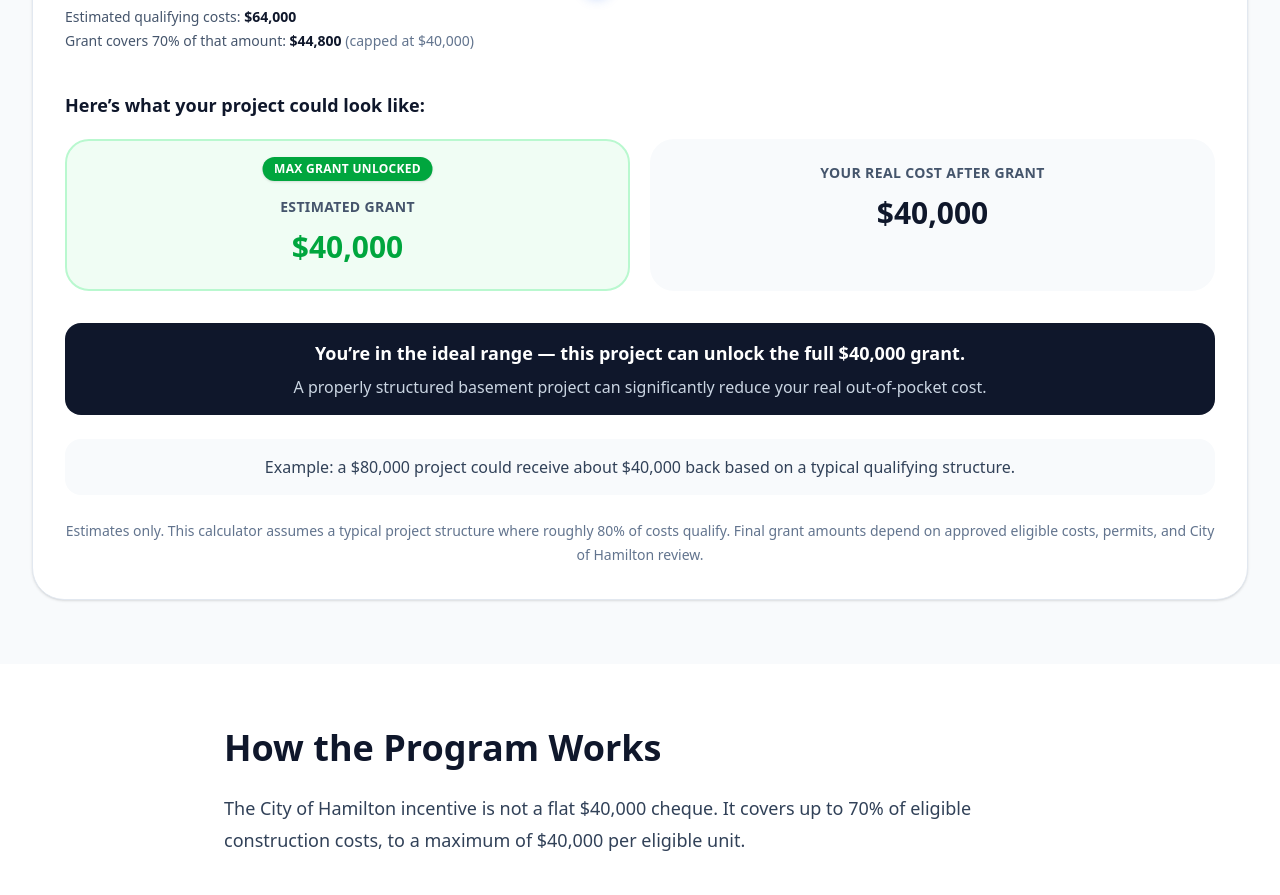
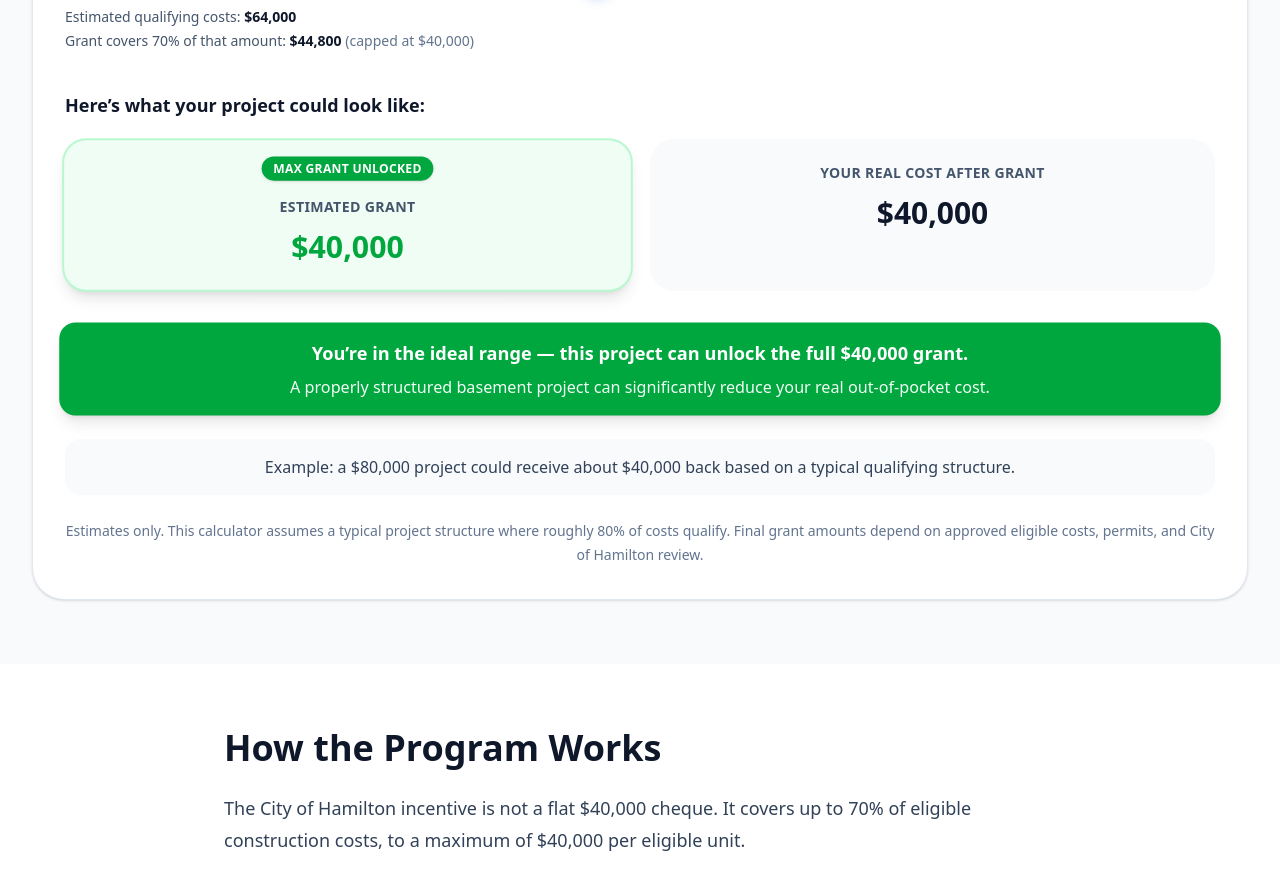
Before and after one commit to mapsforfield/ontarioreno, a React (Vite) app: page /hamilton-basement-grant in a window 1280 px wide. Shown: the part 1420-2315 px from the top of the page. Built offline with nearby package versions, Linux system fonts and the light colour scheme.

Commit message:
Update HamiltonGrantCalculator.tsx

```diff
--- a/src/components/HamiltonGrantCalculator.tsx
+++ b/src/components/HamiltonGrantCalculator.tsx
@@ -98,8 +98,10 @@ export default function HamiltonGrantCalculator() {
 
       <div className="mt-5 grid gap-5 md:grid-cols-2">
         <div
-          className={`relative rounded-3xl border-2 border-green-200 bg-green-50 text-center ${
-            fullGrantUnlocked ? "pt-14 pb-6 px-6" : "p-6"
+          className={`relative rounded-3xl border-2 border-green-200 bg-green-50 text-center transition-all duration-300 ${
+            fullGrantUnlocked
+              ? "pt-14 pb-6 px-6 scale-[1.01] shadow-lg"
+              : "p-6"
           }`}
         >
           {fullGrantUnlocked && (
@@ -126,9 +128,19 @@ export default function HamiltonGrantCalculator() {
         </div>
       </div>
 
-      <div className="mt-8 rounded-2xl bg-slate-900 px-5 py-4 text-center">
-        <p className="text-base font-bold text-white md:text-lg">{message}</p>
-        <p className="mt-2 text-sm text-slate-300 md:text-base">
+      <div
+        className={`mt-8 rounded-2xl px-5 py-4 text-center transition-all duration-300 ${
+          fullGrantUnlocked
+            ? "bg-green-600 text-white scale-[1.01] shadow-lg"
+            : "bg-slate-900 text-white"
+        }`}
+      >
+        <p className="text-base font-bold md:text-lg">{message}</p>
+        <p
+          className={`mt-2 text-sm md:text-base ${
+            fullGrantUnlocked ? "text-green-50" : "text-slate-300"
+          }`}
+        >
           A properly structured basement project can significantly reduce your real out-of-pocket cost.
         </p>
       </div>
```
